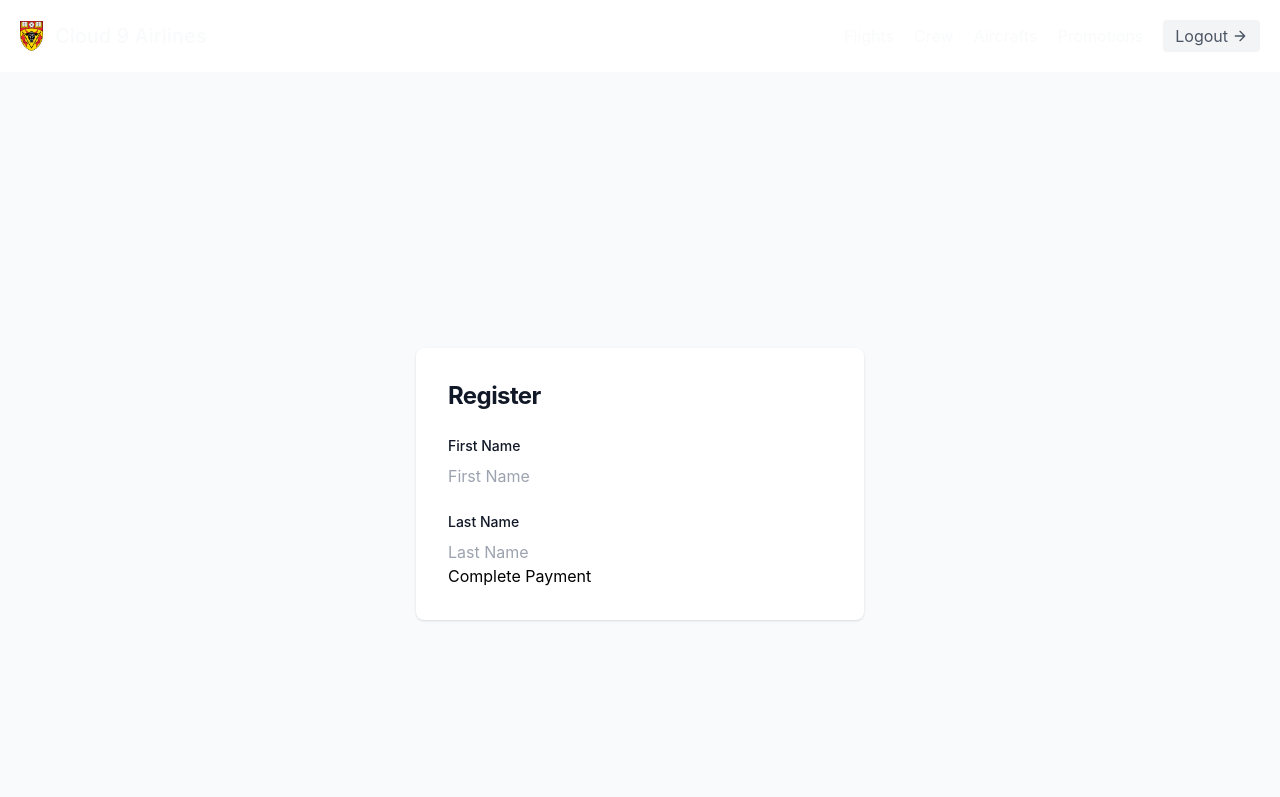
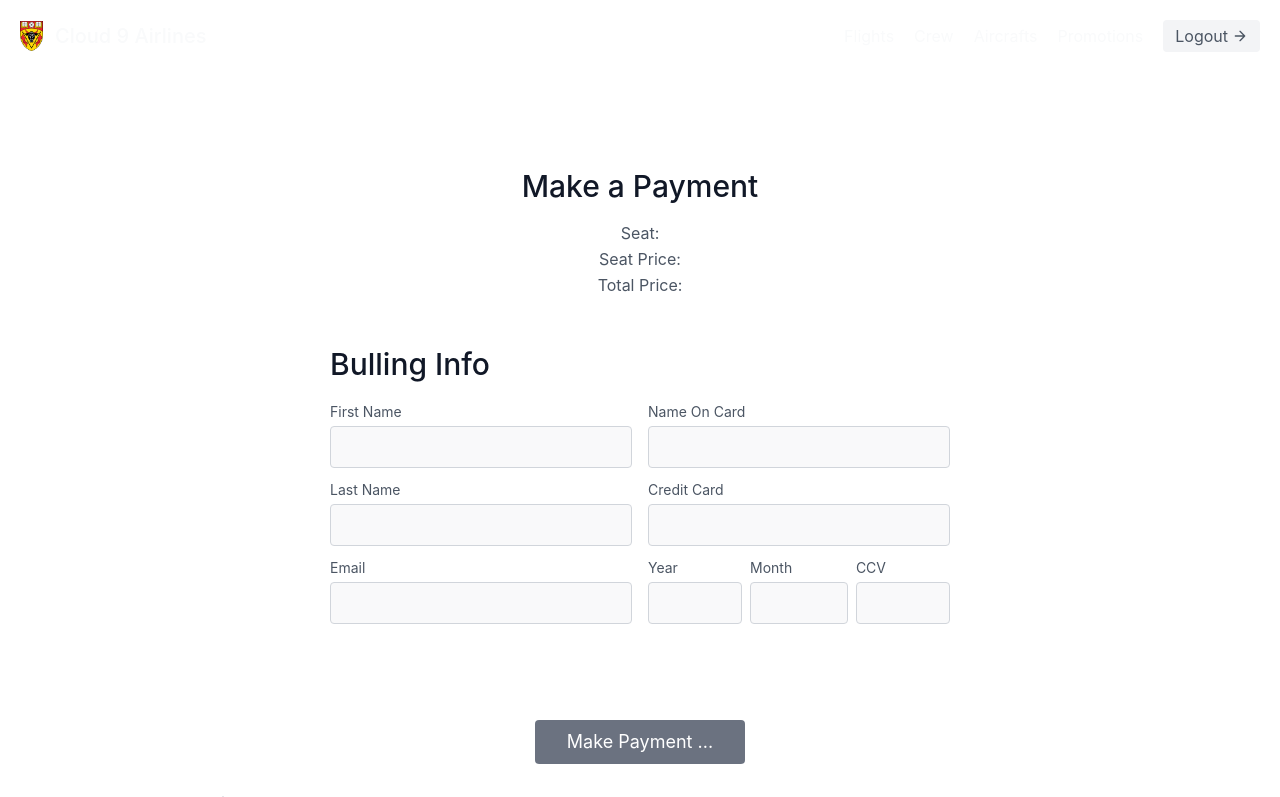
Before and after one commit to jsugimoto99/ENSF-614---Group-12, a React (Create React App) app in the folder frontend/frontend/: page /payment in a window 1280 px wide. Shown: the top 797 px of the page. Built offline with nearby package versions, Linux system fonts and the light colour scheme.

Commit message:
Thank you page

```diff
--- a/frontend/frontend/src/App.js
+++ b/frontend/frontend/src/App.js
@@ -21,6 +21,7 @@ import FlightList from "./components/BrowseFlights/FlightList";
 import Insurance from "./components/BrowseFlights/Insurance";
 import Payment from "./components/BrowseFlights/Payment";
 import ModAircrafts from "./components/ModAircrafts";
+import ThankYou from "./components/payments/ThankYou";
 
 function App() {
   const [user, setUser] = useState({
@@ -85,6 +86,8 @@ function App() {
           <Route path="/registration" element={<Registration updateUserAttributes = {updateUserAttributes} user = {user} />} />
           <Route path="/myFlights" element={<BookedFlights />} />
           <Route path="/payment" element={<Payment />} />
+          <Route path="/thankyou" element={<ThankYou />} />
+
         </>
         {userRole === 'registered user'}
         <>
--- a/frontend/frontend/src/components/BrowseFlights/Payment.js
+++ b/frontend/frontend/src/components/BrowseFlights/Payment.js
@@ -16,6 +16,10 @@ function Payment() {
 
   // Error state variables can be added here if needed
 
+  const handleClickRoute = () => {
+    navigate(`/payment`);
+  };
+
   const handleClick = async (e) => {
     e.preventDefault();
     // Validation and error handling logic goes here
@@ -29,8 +33,8 @@ function Payment() {
         creditCard,
         expMonth,
         expYear,
-        cvv
-      }
+        cvv,
+      },
     };
 
     console.log(registrationData);
@@ -41,67 +45,148 @@ function Payment() {
 
   return (
     <>
-      <section className="bg-gray-50">
-        <div className="flex flex-col items-center justify-center px-6 py-8 mx-auto md:h-screen lg:py-0">
-          <a href="#" className="flex items-center mb-6 text-2xl font-semibold text-gray-900 dark:text-white">
-            {/* <img className="w-8 h-8 mr-2" src={logo} alt="logo" /> */}
-          </a>
-          <div className="w-full bg-white rounded-lg shadow dark:border md:mt-0 sm:max-w-md xl:p-0 dark:bg-gray-800 dark:border-gray-700">
-            <div className="p-6 space-y-4 md:space-y-6 sm:p-8">
-              <h1 className="text-xl font-bold leading-tight tracking-tight text-gray-900 md:text-2xl dark:text-white">
-                Register
+      <section>
+        <section class="text-gray-600 body-font relative">
+          <div class="container px-5 py-24 mx-auto">
+            <div class="flex flex-col text-center w-full mb-12">
+              <h1 class="sm:text-3xl text-2xl font-medium title-font mb-4 text-gray-900">
+                Make a Payment
               </h1>
-              <form className="space-y-4 md:space-y-6" action="#">
-                {/* Form fields for first name, last name, email, and payment details */}
-                {/* Add each input field here with similar structure to the existing ones */}
-                {/* For example, for first name: */}
-                <div>
-                  <label htmlFor="firstName" className="block mb-2 text-sm font-medium text-gray-900 dark:text-white">
+              <p class="lg:w-2/3 mx-auto leading-relaxed text-base">Seat:</p>
+              <p class="lg:w-2/3 mx-auto leading-relaxed text-base">
+                Seat Price:
+              </p>
+              <p class="lg:w-2/3 mx-auto leading-relaxed text-base">
+                Total Price:
+              </p>
+            </div>
+            <div class="lg:w-1/2 md:w-2/3 mx-auto">
+              <h1 class="sm:text-3xl text-2xl font-medium title-font mb-4 text-gray-900">
+                Bulling Info
+              </h1>
+              <div class="flex flex-wrap -m-2">
+                <div class="p-2 w-1/2">
+                  <div class="relative">
+                    <label for="name" class="leading-7 text-sm text-gray-600">
                       First Name
                     </label>
                     <input
                       type="text"
-                    name="firstName"
-                    id="firstName"
-                    placeholder="First Name"
-                    required
-                    className="input-field-class" // Replace with actual class names
-                    value={firstName}
-                    onChange={(e) => setFirstName(e.target.value)}
+                      id="name"
+                      name="name"
+                      class="w-full bg-gray-100 bg-opacity-50 rounded border border-gray-300 focus:border-indigo-500 focus:bg-white focus:ring-2 focus:ring-indigo-200 text-base outline-none text-gray-700 py-1 px-3 leading-8 transition-colors duration-200 ease-in-out"
                     />
                   </div>
-                {/* Add other input fields similarly */}
-                <div>
-                  <label htmlFor="firstName" className="block mb-2 text-sm font-medium text-gray-900 dark:text-white">
+                </div>
+                <div class="p-2 w-1/2">
+                  <div class="relative">
+                    <label for="name" class="leading-7 text-sm text-gray-600">
+                      Name On Card
+                    </label>
+                    <input
+                      type="name"
+                      id="name on Card"
+                      name="name on card"
+                      class="w-full bg-gray-100 bg-opacity-50 rounded border border-gray-300 focus:border-indigo-500 focus:bg-white focus:ring-2 focus:ring-indigo-200 text-base outline-none text-gray-700 py-1 px-3 leading-8 transition-colors duration-200 ease-in-out"
+                    />
+                  </div>
+                </div>
+              </div>
+            </div>
+            <div class="lg:w-1/2 md:w-2/3 mx-auto">
+              <div class="flex flex-wrap -m-2">
+                <div class="p-2 w-1/2">
+                  <div class="relative">
+                    <label for="name" class="leading-7 text-sm text-gray-600">
                       Last Name
                     </label>
                     <input
                       type="text"
-                    name="lastName"
-                    id="lastName"
-                    placeholder="Last Name"
-                    required
-                    className="input-field-class" // Replace with actual class names
-                    value={firstName}
-                    onChange={(e) => setFirstName(e.target.value)}
+                      id="Last name"
+                      name="name"
+                      class="w-full bg-gray-100 bg-opacity-50 rounded border border-gray-300 focus:border-indigo-500 focus:bg-white focus:ring-2 focus:ring-indigo-200 text-base outline-none text-gray-700 py-1 px-3 leading-8 transition-colors duration-200 ease-in-out"
                     />
                   </div>
-
-                {/* Submit button */}
-                <Link>
-                <button
-                  type="submit"
-                  className="submit-button-class" // Replace with actual class names
-                  onClick={handleClick}
-                >
-                  Complete Payment
-                </button>
-                </Link>
-
-              </form>
+                </div>
+                <div class="p-2 w-1/2">
+                  <div class="relative">
+                    <label for="number" class="leading-7 text-sm text-gray-600">
+                      Credit Card
+                    </label>
+                    <input
+                      type="number"
+                      id="number"
+                      name="number"
+                      class="w-full bg-gray-100 bg-opacity-50 rounded border border-gray-300 focus:border-indigo-500 focus:bg-white focus:ring-2 focus:ring-indigo-200 text-base outline-none text-gray-700 py-1 px-3 leading-8 transition-colors duration-200 ease-in-out"
+                    />
                   </div>
                 </div>
               </div>
+            </div>
+            <div class="lg:w-1/2 md:w-2/3 mx-auto">
+              <div class="flex flex-wrap -m-2">
+                <div class="p-2 w-1/2">
+                  <div class="relative">
+                    <label for="name" class="leading-7 text-sm text-gray-600">
+                      Email
+                    </label>
+                    <input
+                      type="text"
+                      id="name"
+                      name="name"
+                      class="w-full bg-gray-100 bg-opacity-50 rounded border border-gray-300 focus:border-indigo-500 focus:bg-white focus:ring-2 focus:ring-indigo-200 text-base outline-none text-gray-700 py-1 px-3 leading-8 transition-colors duration-200 ease-in-out"
+                    />
+                  </div>
+                </div>
+                <div class="p-2 w-1/2 relative">
+                  <div class="flex justify-center">
+                    <div class="relative pr-2">
+                      <label for="name" class="leading-7 text-sm text-gray-600">
+                        Year
+                      </label>
+                      <input
+                        type="text"
+                        id="name"
+                        name="name"
+                        class="w-full bg-gray-100 bg-opacity-50 rounded border border-gray-300 focus:border-indigo-500 focus:bg-white focus:ring-2 focus:ring-indigo-200 text-base outline-none text-gray-700 py-1 px-3 leading-8 transition-colors duration-200 ease-in-out"
+                      />
+                    </div>
+                    <div class="relative pr-2">
+                      <label for="name" class="leading-7 text-sm text-gray-600">
+                        Month
+                      </label>
+                      <input
+                        type="text"
+                        id="name"
+                        name="name"
+                        class="w-full bg-gray-100 bg-opacity-50 rounded border border-gray-300 focus:border-indigo-500 focus:bg-white focus:ring-2 focus:ring-indigo-200 text-base outline-none text-gray-700 py-1 px-3 leading-8 transition-colors duration-200 ease-in-out"
+                      />
+                    </div>
+                    <div class="relative pr-">
+                      <label for="name" class="leading-7 text-sm text-gray-600">
+                        CCV
+                      </label>
+                      <input
+                        type="text"
+                        id="name"
+                        name="name"
+                        class="w-full bg-gray-100 bg-opacity-50 rounded border border-gray-300 focus:border-indigo-500 focus:bg-white focus:ring-2 focus:ring-indigo-200 text-base outline-none text-gray-700 py-1 px-3 leading-8 transition-colors duration-200 ease-in-out"
+                      />
+                    </div>
+                  </div>
+                </div>
+              </div>
+            </div>
+          </div>
+        </section>
+        <Link to="/thankyou">
+          <button
+            onClick={handleClickRoute}
+            class="flex mx-auto text-white bg-gray-500 border-0 py-2 px-8 focus:outline-none hover:bg-gray-600 rounded text-lg"
+          >
+            Make Payment ...
+          </button>
+        </Link>
       </section>
     </>
   );
--- a/frontend/frontend/src/components/payments/Payments.js
+++ b/frontend/frontend/src/components/payments/Payments.js
@@ -1,6 +1,11 @@
 import React from "react";
+import { Link, useNavigate } from "react-router-dom";
 
 function Payments() {
+  const navigate = useNavigate();
+  const handleClick = () => {
+    navigate(`/payment`);
+  };
   return (
     <>
       <section>
@@ -137,6 +142,14 @@ function Payments() {
             </div>
           </div>
         </section>
+        <Link to="/thankyou">
+          <button
+            onClick={handleClick}
+            class="flex mx-auto text-white bg-gray-500 border-0 py-2 px-8 focus:outline-none hover:bg-gray-600 rounded text-lg"
+          >
+            Make Payment ...
+          </button>
+        </Link>
       </section>
     </>
   );
--- /dev/null
+++ b/frontend/frontend/src/components/payments/ThankYou.js
@@ -0,0 +1,67 @@
+import React, { useState } from "react";
+import { Link } from "react-router-dom";
+import logo from "../images/logo.png"
+
+function ThankYou() {
+    const [isOpen, setIsOpen] = useState(false);
+    const openModal = () => {
+      setIsOpen(true);
+    };
+
+    const closeModal = () => {
+      setIsOpen(false);
+    };
+    const textArray = ['Ticket number', 'Departure', 'Destination', 'Seat Number', 'Flight Number'];
+  return (
+    <>
+      <section class="text-gray-500 body-font">
+        <div class="container px-5 py-10 mx-auto flex flex-wrap flex-col">
+          <div class="flex mx-auto flex-wrap mb-20">
+            <div className="relative flex flex-col items-center max-w-lg gap-4 p-6 rounded-md shadow-md sm:py-8 sm:px-12 dark:bg-gray-900 dark:text-gray-100">
+              <Link to="/">
+              <button className="absolute top-2 right-2">
+                <svg
+                  xmlns="http://www.w3.org/2000/svg"
+                  viewBox="0 0 512 512"
+                  fill="currentColor"
+                  className="flex-shrink-0 w-6 h-6"
+                >
+                  <polygon points="427.314 107.313 404.686 84.687 256 233.373 107.314 84.687 84.686 107.313 233.373 256 84.686 404.687 107.314 427.313 256 278.627 404.686 427.313 427.314 404.687 278.627 256 427.314 107.313"></polygon>
+                </svg>
+              </button>
+              </Link>
+              <img src={logo}
+              alt="logo"
+              style={{
+                maxWidth: "200px",
+                maxHeight: "70px",
+                width: "auto",
+                height: "auto",
+              }}
+              />
+              <h2 className="text-3xl font-semibold leadi tracki">
+                Thank you for flying with us!
+              </h2>
+              {textArray.map((text, index) =>(
+              <p key={index} className="flex-1 text-center dark:text-gray-400 text-2xl">
+                {text}:
+              </p>
+
+              ))}
+              <Link to="/">
+              <button
+                type="button"
+                className="px-8 py-3 font-semibold rounded-full dark:bg-teal-400 dark:text-gray-900"
+              >
+                Close
+              </button>
+              </Link>
+            </div>
+          </div>
+        </div>
+      </section>
+    </>
+  );
+}
+
+export default ThankYou;
```
Lines whose indentation alone changed are shown as unchanged.
